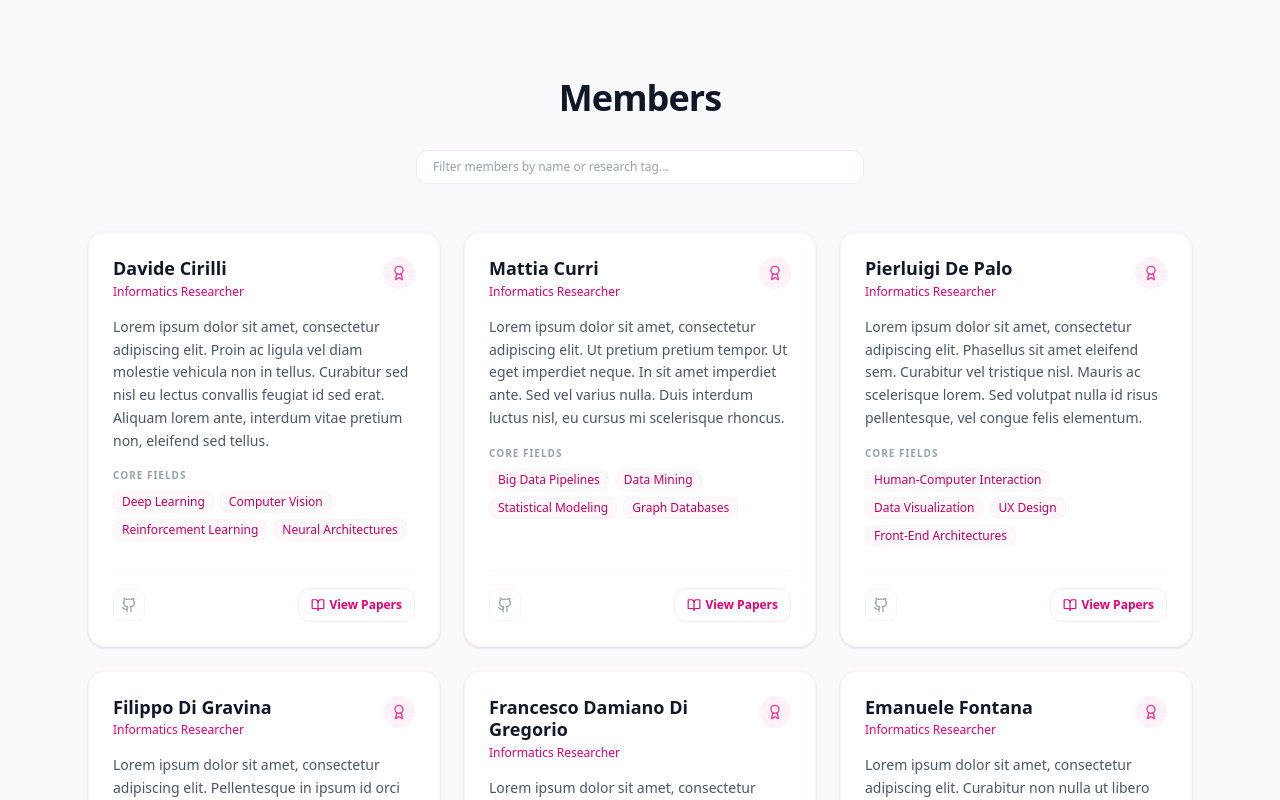
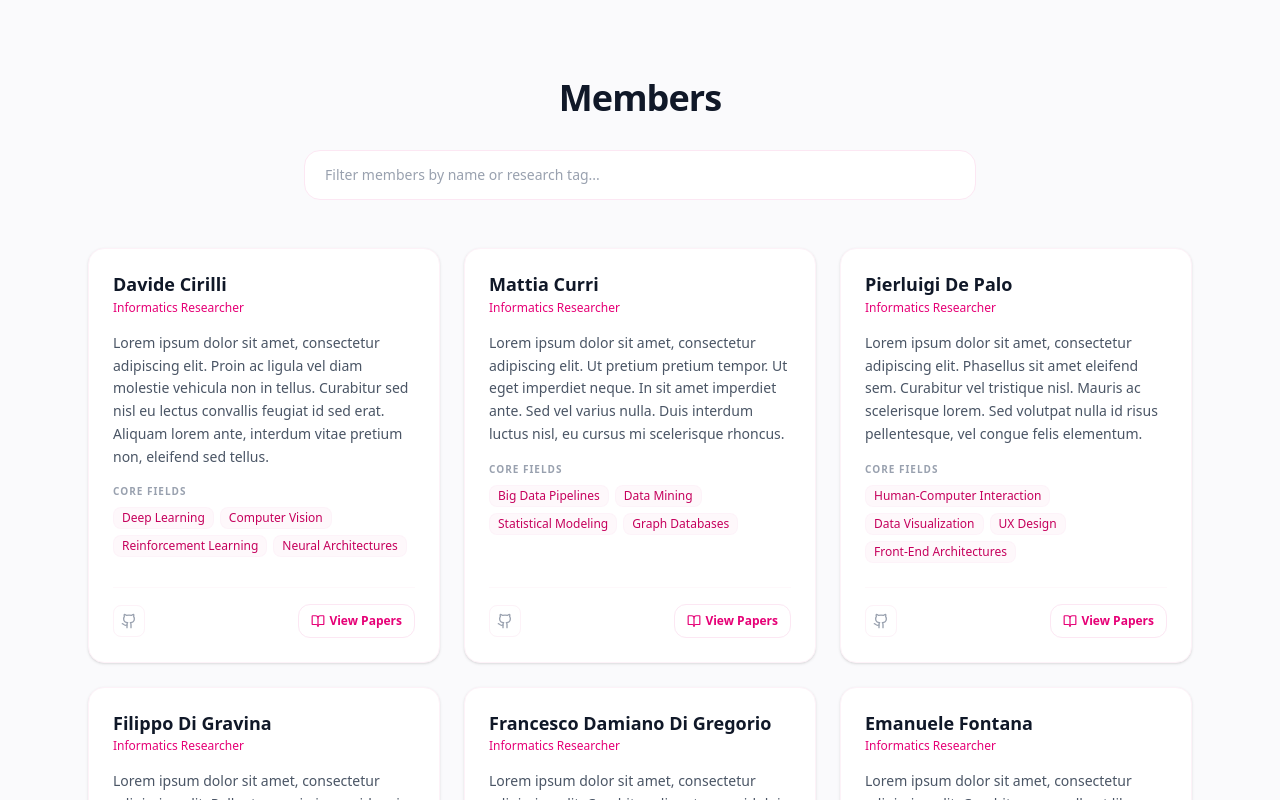
Before and after one commit to Pianura-Carlo/Pianura-Carlo.github.io, a React (Vite) app: page / in a window 1280 px wide. Shown: the part 1480-2280 px from the top of the page. Built offline with nearby package versions, Linux system fonts and the light colour scheme; a web font is replaced by a local one.

Commit message:
chore(*): polishing

```diff
--- a/public/publications.json
+++ b/public/publications.json
@@ -1,5 +1,5 @@
 {
-  "generatedAt": "2026-06-28T13:49:18.800Z",
+  "generatedAt": "2026-06-28T13:51:34.900Z",
   "publications": [
     {
       "id": "dblp-conf/evalita/PorcelliGFCG26",
--- a/src/App.tsx
+++ b/src/App.tsx
@@ -208,14 +208,14 @@ export default function App() {
             <h2 className="text-3xl md:text-4xl font-semibold text-gray-900 dark:text-white tracking-tight">
               Members
             </h2>
-            <div className="max-w-md mx-auto pt-4">
+            <div className="max-w-2xl mx-auto pt-4">
               <input
                 id="member-filter-input"
                 type="text"
                 placeholder="Filter members by name or research tag..."
                 value={memberSearchQuery}
                 onChange={(e) => setMemberSearchQuery(e.target.value)}
-                className="w-full bg-white dark:bg-gray-900 border border-pink-100 dark:border-pink-950/40 rounded-xl py-2 px-4 text-xs text-gray-900 dark:text-white placeholder-gray-400 focus:outline-none focus:ring-2 focus:ring-pink-500"
+                className="w-full bg-white dark:bg-gray-900 border border-pink-100 dark:border-pink-950/40 rounded-2xl py-3.5 px-5 text-sm text-gray-900 dark:text-white placeholder-gray-400 focus:outline-none focus:ring-2 focus:ring-pink-500"
               />
             </div>
           </div>
--- a/src/components/MemberCard.tsx
+++ b/src/components/MemberCard.tsx
@@ -1,6 +1,6 @@
 import React from 'react';
 import { Member } from '../types';
-import { Github, Mail, BookOpen, Award } from 'lucide-react';
+import { Github, Mail, BookOpen } from 'lucide-react';
 
 interface MemberCardProps {
   key?: string;
@@ -16,7 +16,7 @@ export default function MemberCard({ member, onSelectMember }: MemberCardProps)
     >
       <div className="space-y-4">
         {/* Profile Header */}
-        <div className="flex items-start justify-between gap-3">
+        <div className="flex items-start gap-3">
           <div className="space-y-1">
             <h3 className="text-lg font-semibold text-gray-900 dark:text-white leading-tight group-hover:text-pink-600 dark:group-hover:text-pink-400 transition-colors">
               {member.name}
@@ -24,9 +24,6 @@ export default function MemberCard({ member, onSelectMember }: MemberCardProps)
             <p className="text-xs font-medium text-pink-600 dark:text-pink-400">
               {member.role}
             </p>
-          </div>
-          <div className="w-8 h-8 rounded-full bg-pink-50 dark:bg-pink-950/40 flex items-center justify-center text-pink-500 shrink-0">
-            <Award className="w-4 h-4" />
           </div>
         </div>
 
```
